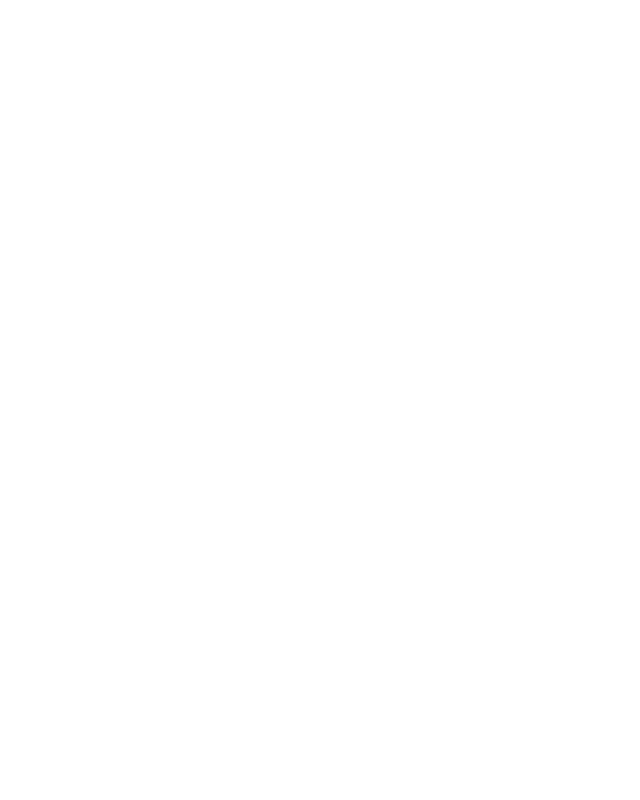
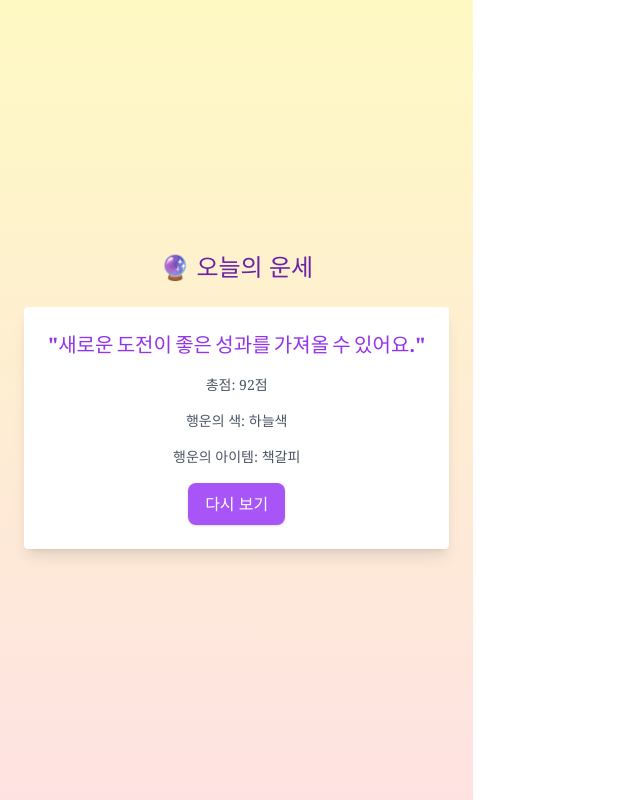
Before and after one commit to kwakatraso/fortune-room, a React (Vite) app: page /fortune in a window 1280 px wide. Before the commit this address had no page. Shown: the whole page, without its empty margins (0-640 px from the left). Built offline with nearby package versions, Linux system fonts and the light colour scheme.

Commit message:
마지막 기능 추가

```diff
--- a/src/App.jsx
+++ b/src/App.jsx
@@ -12,6 +12,7 @@
 import Login from "./pages/Login";
 import { Card } from "./components/ui/Card";
 import { Button } from "./components/ui/Button";
+import FortunePage from "./pages/FortunePage";
 
 function App() {
   return (
@@ -23,6 +24,7 @@
         <Route path="/admin" element={<AdminPage />} />
         <Route path="/login" element={<Login />} />
         <Route path="/signup" element={<Signup />} />
+        <Route path="/fortune" element={<FortunePage />} />
       </Routes>
     </Router>
   );
@@ -57,7 +59,16 @@
           </Card>
         </div>
 
-        <p className="text-xs text-gray-400 mt-12">© 2025 별의조언. 2023100646 곽지연.</p>
+        <div className="mt-8">
+          <Button
+            className="w-full bg-yellow-300 hover:bg-yellow-400 text-black"
+            onClick={() => navigate("/fortune")}
+          >
+            🍪 로그인 없이 오늘의 운세 보기
+          </Button>
+        </div>
+
+        <p className="text-xs text-gray-400 mt-12">© 2025 별의조언. 2023100646 곽지연</p>
       </div>
     </div>
   );
--- /dev/null
+++ b/src/pages/FortunePage.jsx
@@ -0,0 +1,61 @@
+import { useEffect, useState } from "react";
+import { Button } from "../components/ui/Button";
+
+const fortunes = [
+  {
+    text: "오늘은 당신에게 기쁜 소식이 찾아올 것입니다.",
+    score: 85,
+    color: "노란색",
+    item: "행운의 열쇠고리",
+  },
+  {
+    text: "새로운 도전이 좋은 성과를 가져올 수 있어요.",
+    score: 92,
+    color: "하늘색",
+    item: "책갈피",
+  },
+  {
+    text: "잠시 휴식을 취하는 것이 도움이 됩니다.",
+    score: 70,
+    color: "초록색",
+    item: "아로마캔들",
+  },
+  {
+    text: "뜻밖의 사람이 당신에게 도움을 줄 것입니다.",
+    score: 78,
+    color: "보라색",
+    item: "메모지",
+  },
+];
+
+export default function FortunePage() {
+  const [fortune, setFortune] = useState(null);
+  const [loading, setLoading] = useState(true);
+
+  useEffect(() => {
+    setLoading(true);
+    const timer = setTimeout(() => {
+      const random = fortunes[Math.floor(Math.random() * fortunes.length)];
+      setFortune(random);
+      setLoading(false);
+    }, 2000); // 2초 로딩
+    return () => clearTimeout(timer);
+  }, []);
+
+  return (
+    <div className="min-h-screen bg-gradient-to-b from-yellow-100 to-red-100 flex flex-col items-center justify-center text-center font-serif p-6">
+      <h1 className="text-2xl font-bold text-purple-800 mb-6">🔮 오늘의 운세</h1>
+      {loading ? (
+        <p className="text-lg text-gray-700 animate-pulse">오늘의 운세를 확인하는 중...</p>
+      ) : (
+        <div className="bg-white p-6 rounded shadow-lg w-full max-w-md space-y-4">
+          <p className="text-xl font-semibold text-purple-600">"{fortune.text}"</p>
+          <p className="text-sm text-gray-600">총점: {fortune.score}점</p>
+          <p className="text-sm text-gray-600">행운의 색: {fortune.color}</p>
+          <p className="text-sm text-gray-600">행운의 아이템: {fortune.item}</p>
+          <Button onClick={() => window.location.reload()}>다시 보기</Button>
+        </div>
+      )}
+    </div>
+  );
+}
```
